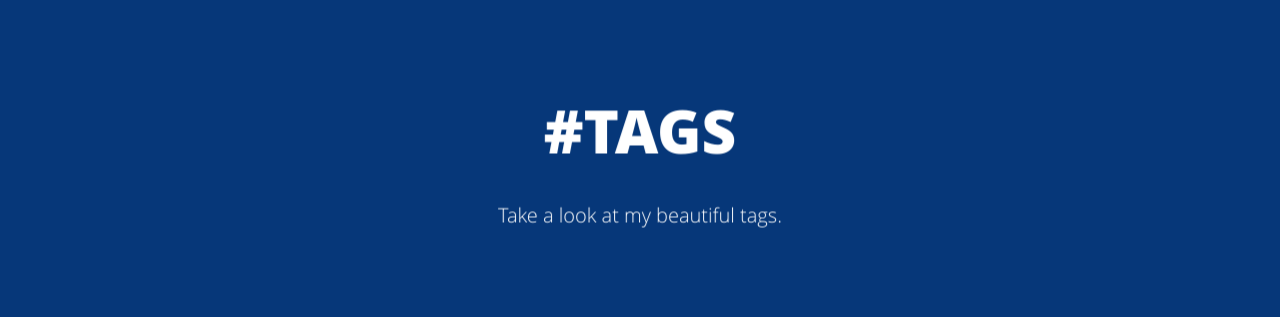
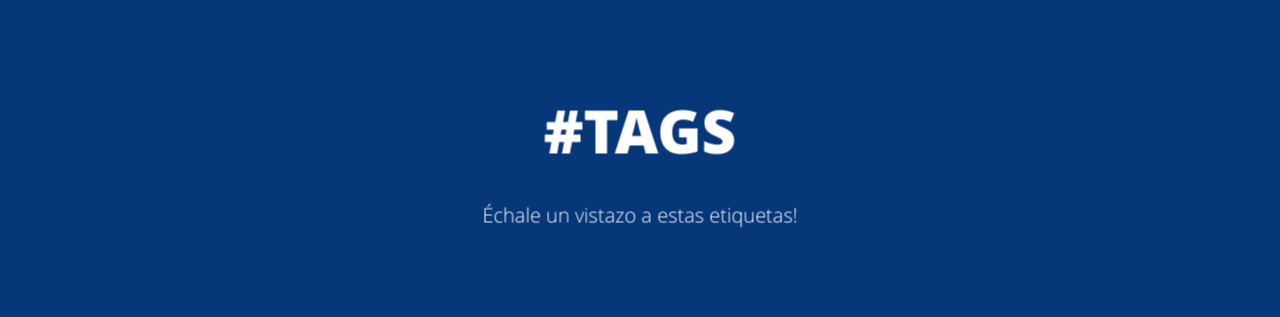
Before and after one commit to LuisaoStuff/blog, a Jekyll site: the page built from tags.html, in a window 1280 px wide and 900 px high. Shown: the part 281-598 px from the top of the window. Built offline with Jekyll 4.4.1, drawn with Linux system fonts in a browser that asks for light colours.

Commit message:
modifico seccion tags

```diff
--- a/tags.html
+++ b/tags.html
@@ -2,7 +2,7 @@
 layout: minimal
 title: "#Tags"
 permalink: /tags/index.html
-description: "Take a look at my beautiful tags."
+description: "Échale un vistazo a estas etiquetas!"
 ---
 
 <div class="tags">
```
